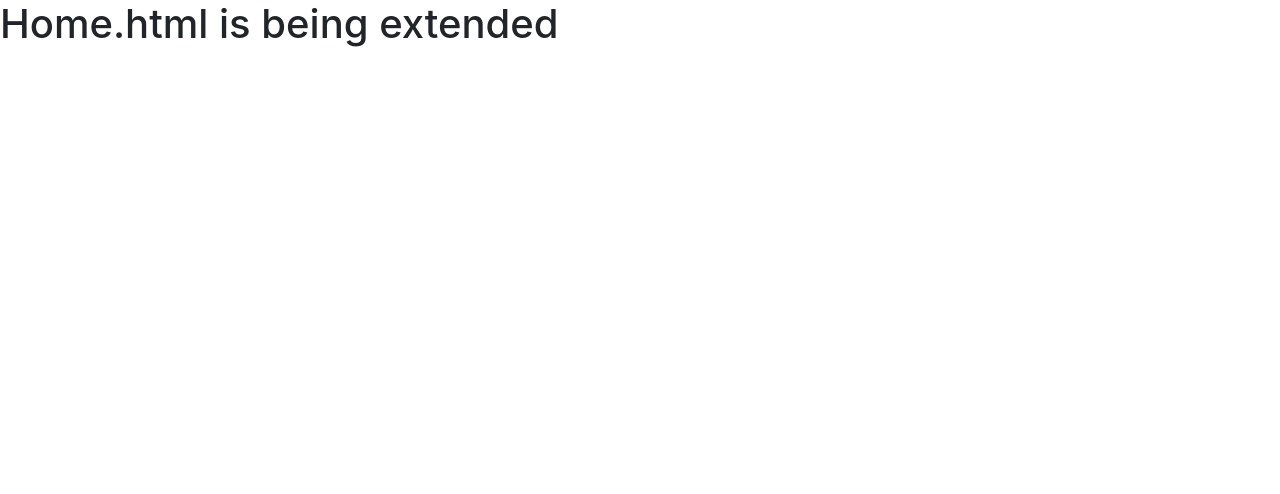
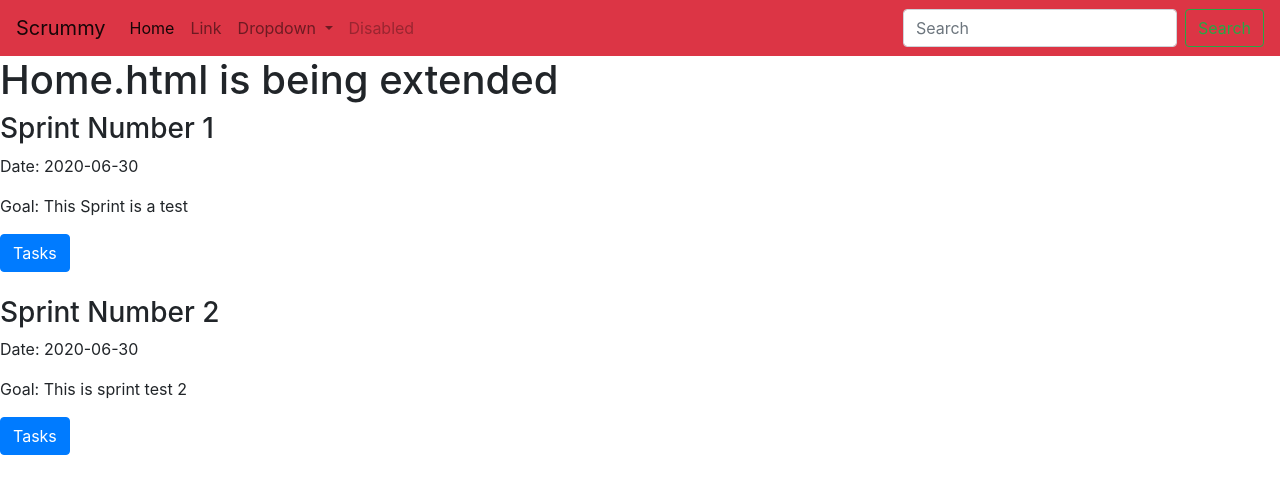
Before and after one commit to cobyforrester/zenscrum-backend, a Django app: page / in a window 1280 px wide. Shown: the top 494 px of the page. Run offline with Django 3.2, Linux system fonts and the light colour scheme; data comes from the database, SQL or seed files in the repository; both versions use the stored data as it was after the commit; some libraries are stand-ins or nearby versions.

Commit message:
navbar other home.html changes

```diff
--- a/sprints/views.py
+++ b/sprints/views.py
@@ -12,7 +12,7 @@ def sprint_list_view(request, *args, **kwargs):
     return Json
     '''
     qs = Sprint.objects.all()
-    sprint_list = [{'date': x.date, 'goal': x.goal, 'project_id': x.project_id, } for x in qs]
+    sprint_list = [{'date': x.date, 'goal': x.goal, 'project_id': x.project_id, 'number': x.number} for x in qs]
     data = {
         'response': sprint_list
     }
@@ -25,13 +25,14 @@ def sprint_details(request, sprint_number, *args, **kwargs):
     return Json
     '''
     data = {
-        'sprint_number': sprint_number,
         #'image': obj.image.url
-    }
+}
     try:
         obj = Sprint.objects.get(number=sprint_number)
         data['date'] = obj.date
         data['goal'] = obj.goal
+        data['number'] = obj.number
+        data['project_id'] = obj.project_id
         status = 200
     except:
         data['message'] = 'Not Found'
--- a/templates/base.html
+++ b/templates/base.html
@@ -11,6 +11,7 @@
     <title>Scrummy {% block head_title %}{% endblock head_title %}</title>
   </head>
   <body>
+    {% include "components/navbar.html" %}
     {% block content %}
 
     {% endblock content %}
--- /dev/null
+++ b/templates/components/navbar.html
@@ -0,0 +1,35 @@
+<nav class="navbar navbar-expand-lg navbar-light bg-danger">
+    <a class="navbar-brand" href="#">Scrummy</a>
+    <button class="navbar-toggler" type="button" data-toggle="collapse" data-target="#navbarSupportedContent" aria-controls="navbarSupportedContent" aria-expanded="false" aria-label="Toggle navigation">
+      <span class="navbar-toggler-icon"></span>
+    </button>
+
+    <div class="collapse navbar-collapse" id="navbarSupportedContent">
+      <ul class="navbar-nav mr-auto">
+        <li class="nav-item active">
+          <a class="nav-link" href="#">Home <span class="sr-only">(current)</span></a>
+        </li>
+        <li class="nav-item">
+          <a class="nav-link" href="#">Link</a>
+        </li>
+        <li class="nav-item dropdown">
+          <a class="nav-link dropdown-toggle" href="#" id="navbarDropdown" role="button" data-toggle="dropdown" aria-haspopup="true" aria-expanded="false">
+            Dropdown
+          </a>
+          <div class="dropdown-menu" aria-labelledby="navbarDropdown">
+            <a class="dropdown-item" href="#">Action</a>
+            <a class="dropdown-item" href="#">Another action</a>
+            <div class="dropdown-divider"></div>
+            <a class="dropdown-item" href="#">Something else here</a>
+          </div>
+        </li>
+        <li class="nav-item">
+          <a class="nav-link disabled" href="#">Disabled</a>
+        </li>
+      </ul>
+      <form class="form-inline my-2 my-lg-0">
+        <input class="form-control mr-sm-2" type="search" placeholder="Search" aria-label="Search">
+        <button class="btn btn-outline-success my-2 my-sm-0" type="submit">Search</button>
+      </form>
+    </div>
+  </nav>
--- a/templates/pages/home.html
+++ b/templates/pages/home.html
@@ -12,4 +12,33 @@ Sprints
 
 <h1>Home.html is being extended</h1>
 
+<div id="sprints">
+    replace me
+</div>
+
+<script>
+const sprintsElements = document.getElementById("sprints");
+const xhr = new XMLHttpRequest();
+const type = "GET";
+const url = "/sprints";
+const responseType = "json";
+
+xhr.responseType = "json";
+xhr.open(type, url);
+xhr.onload = function() {
+    const listedItems = xhr.response.response;
+    let finalElem = "";
+    let tempElem = "";
+    for(i=0; i<listedItems.length; i++){
+        tempElem = "<div class='mb-4 sprint' id='sprint-" + listedItems[i].number + "'><h3>Sprint Number " + listedItems[i].number + "</h3>";
+        tempElem += "<p>Date: " + listedItems[i].date + "</p>";
+        tempElem += "<p>Goal: " + listedItems[i].goal + "</p>";
+        tempElem += "<div class='btn-group'><button class='btn btn-primary'>Tasks</button></div></div>"
+        finalElem += tempElem;
+    };
+    sprintsElements.innerHTML = finalElem;
+};
+xhr.send();
+
+</script>
 {% endblock content %}
```
Also changed, not shown: templates/components/footer.html (added, +35 -0 lines), db.sqlite3.
